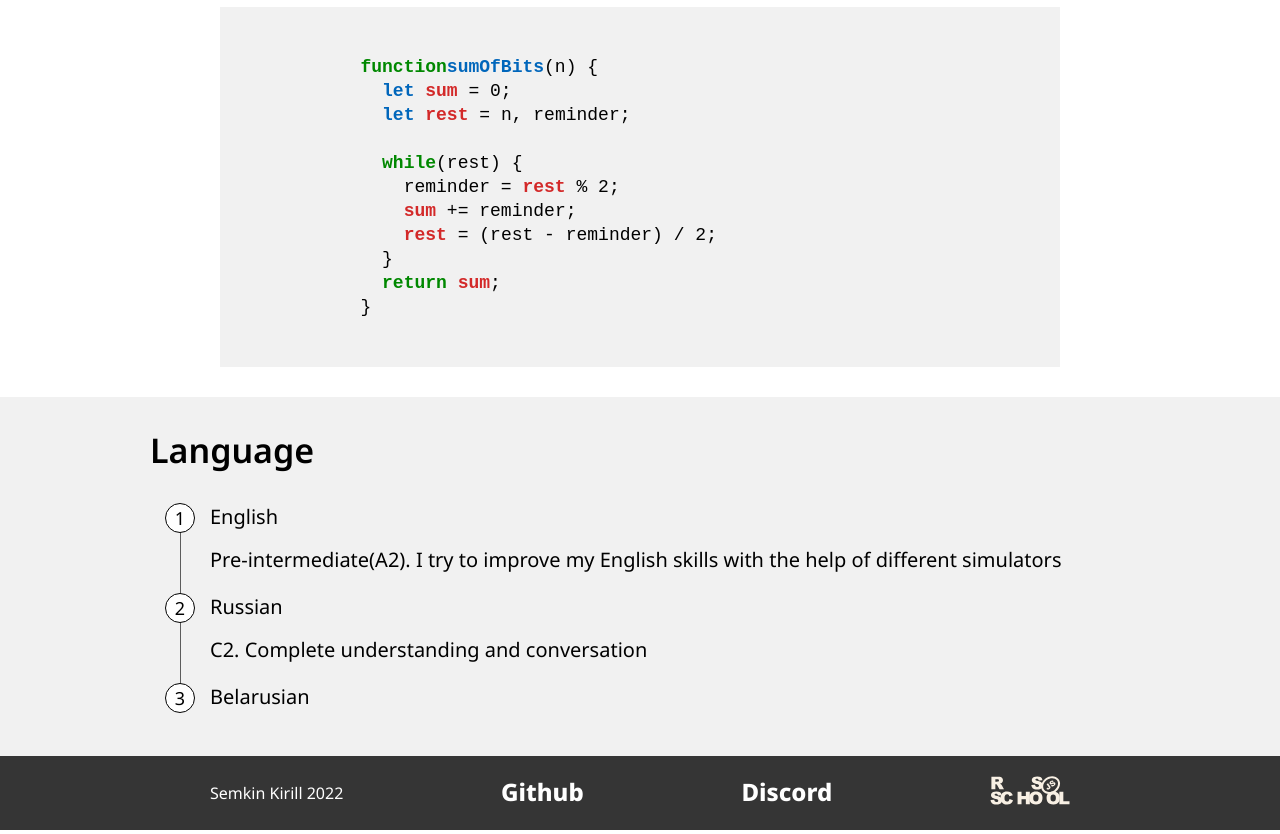
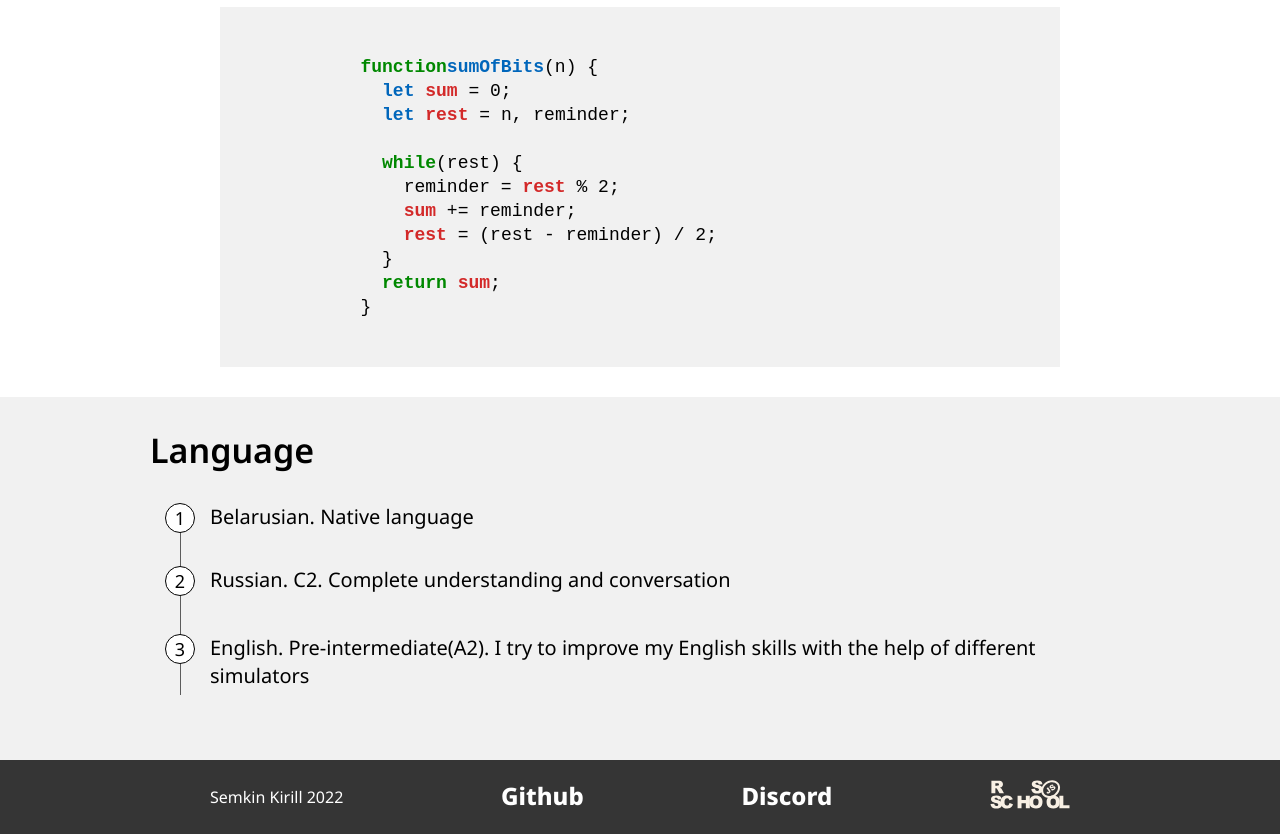
Before and after one commit to Kirilish/rsschool-cv, a plain HTML site: page index.html in a window 1280 px wide. Shown: the part 2637-3471 px from the top of the page. Drawn offline with nearby package versions, Linux system fonts and the light colour scheme.

Commit message:
fix: ol language

```diff
--- a/css/media.css
+++ b/css/media.css
@@ -57,10 +57,6 @@
         margin-right: 200px;
     }
 
-    .language-text{
-        max-width: 500px;
-    }
-
     .footer-inner{
         flex-direction: column;
         gap: 20px;
--- a/css/style.css
+++ b/css/style.css
@@ -381,6 +381,7 @@ body {
 }
 
 .language-item {
+  margin-bottom: 20px;
   position: relative;
   padding: 0 0 15px 0;
   line-height: 1.4;
@@ -424,8 +425,8 @@ body {
   content: "";
 }
 
-  .language-text {
-    margin-bottom: 20px;
+.language-item + .language-item{
+    padding-bottom: 20px;
 }
 
 /* footer */
--- a/index.html
+++ b/index.html
@@ -272,16 +272,10 @@
             data-aos-duration="1200"
           >
             <ol class="language-number">
-              <li class="language-item">English</li>
-              <h3 class="language-text">
-                Pre-intermediate(A2). I try to improve my English skills with
-                the help of different simulators
-              </h3>
-              <li class="language-item">Russian</li>
-              <h3 class="language-text">
-                C2. Complete understanding and conversation
-              </h3>
-              <li class="language-item">Belarusian</li>
+              <li class="language-item">Belarusian. Native language </li>
+              <li class="language-item">Russian. C2. Complete understanding and conversation</li>
+              <li class="language-item">English. Pre-intermediate(A2). I try to improve my English skills with the
+                help of different simulators</li>
             </ol>
           </div>
         </div>
--- a/style.css
+++ /dev/null
@@ -1,15 +0,0 @@
-*{
-    padding: 0;
-    margin: 0;
-    box-sizing: border-box;
-}
-
-.hello{
-    width: 100%;
-    height: 100vh;
-    display: flex;
-    align-items: center;
-    justify-content: center;
-    font-family: Arial, Helvetica, sans-serif;
-    font-size: 24px;
-}
```
Lines whose indentation alone changed are shown as unchanged.
